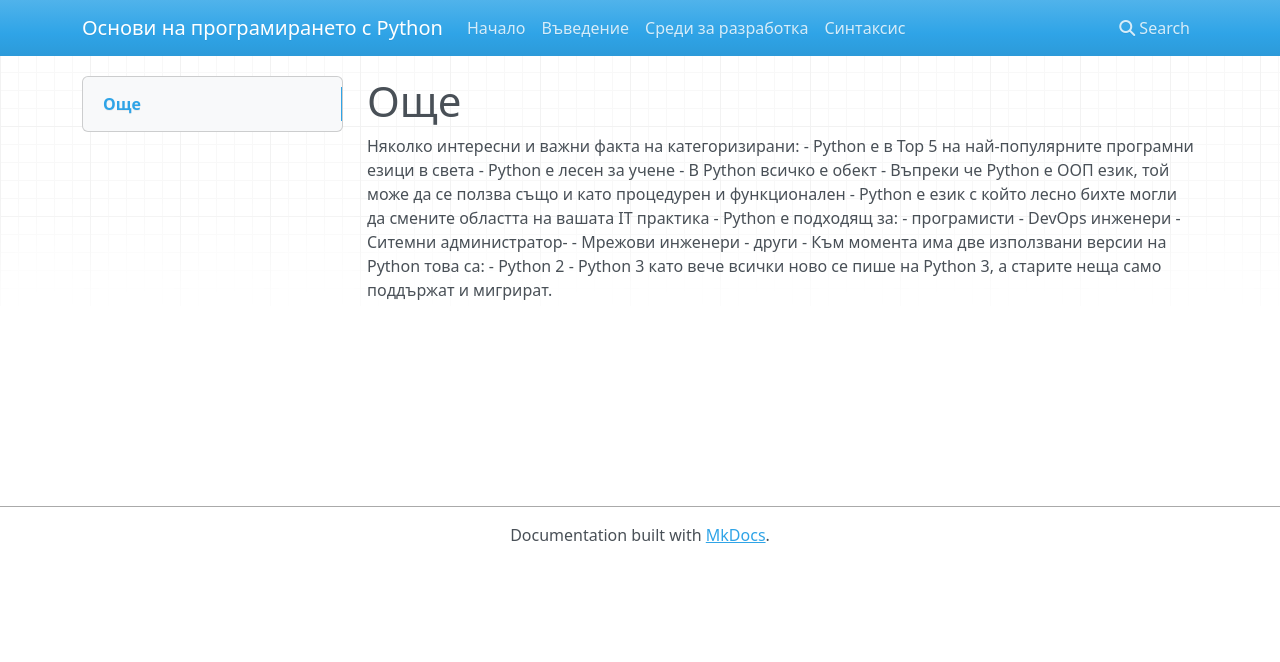
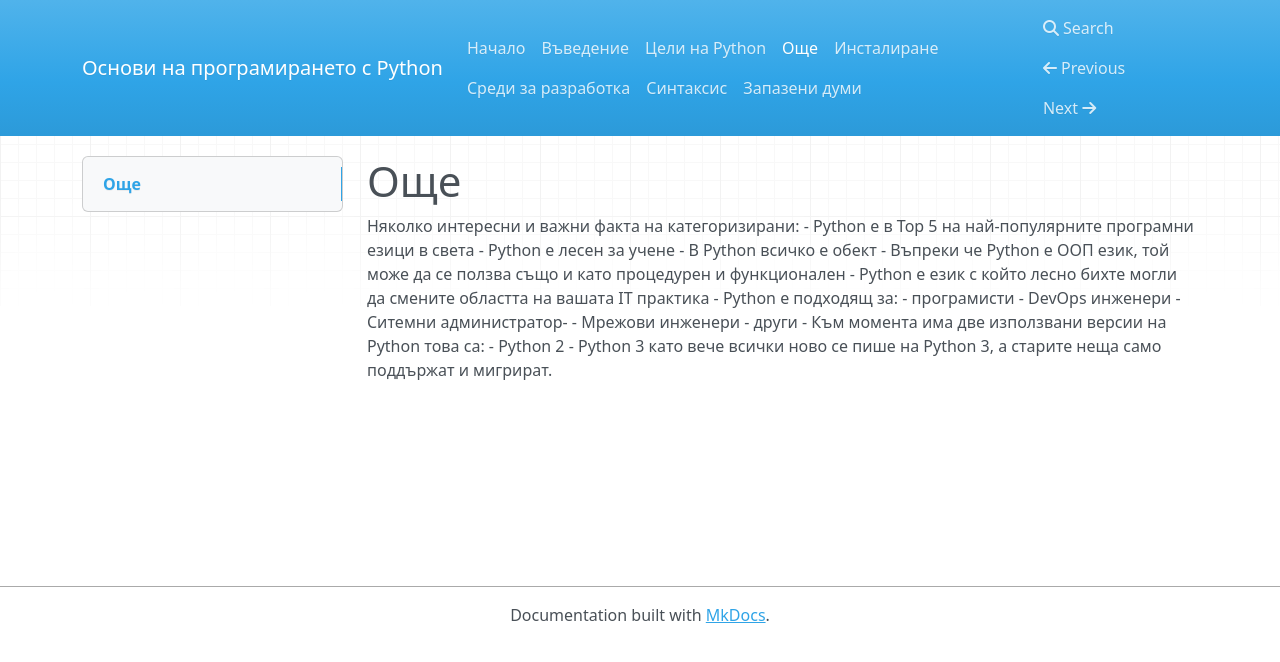
Before and after one commit to ivovivanov/ivovivanov.github.io, an MkDocs documentation site: the page built from docs/more.md, in a window 1280 px wide. Shown: the top 662 px of the page. Built offline with MkDocs 1.6.1, drawn with Linux system fonts in a browser that asks for light colours; nearby versions of some CDN libraries.

Commit message:
Update mkdocs.yml

```diff
--- a/mkdocs.yml
+++ b/mkdocs.yml
@@ -3,8 +3,12 @@ site_name: Основи на програмирането с Python
 nav:
     - Начало: index.md
     - Въведение: intro.md
+    - Цели на Python: purpose.md
+    - Още: more.md
+    - Инсталиране: install.md
     - Среди за разработка: ides.md
     - Синтаксис: syntax.md
+    - Запазени думи: keywords.md
 markdown_extensions:
     - pymdownx.highlight
     - pymdownx.superfences
```
